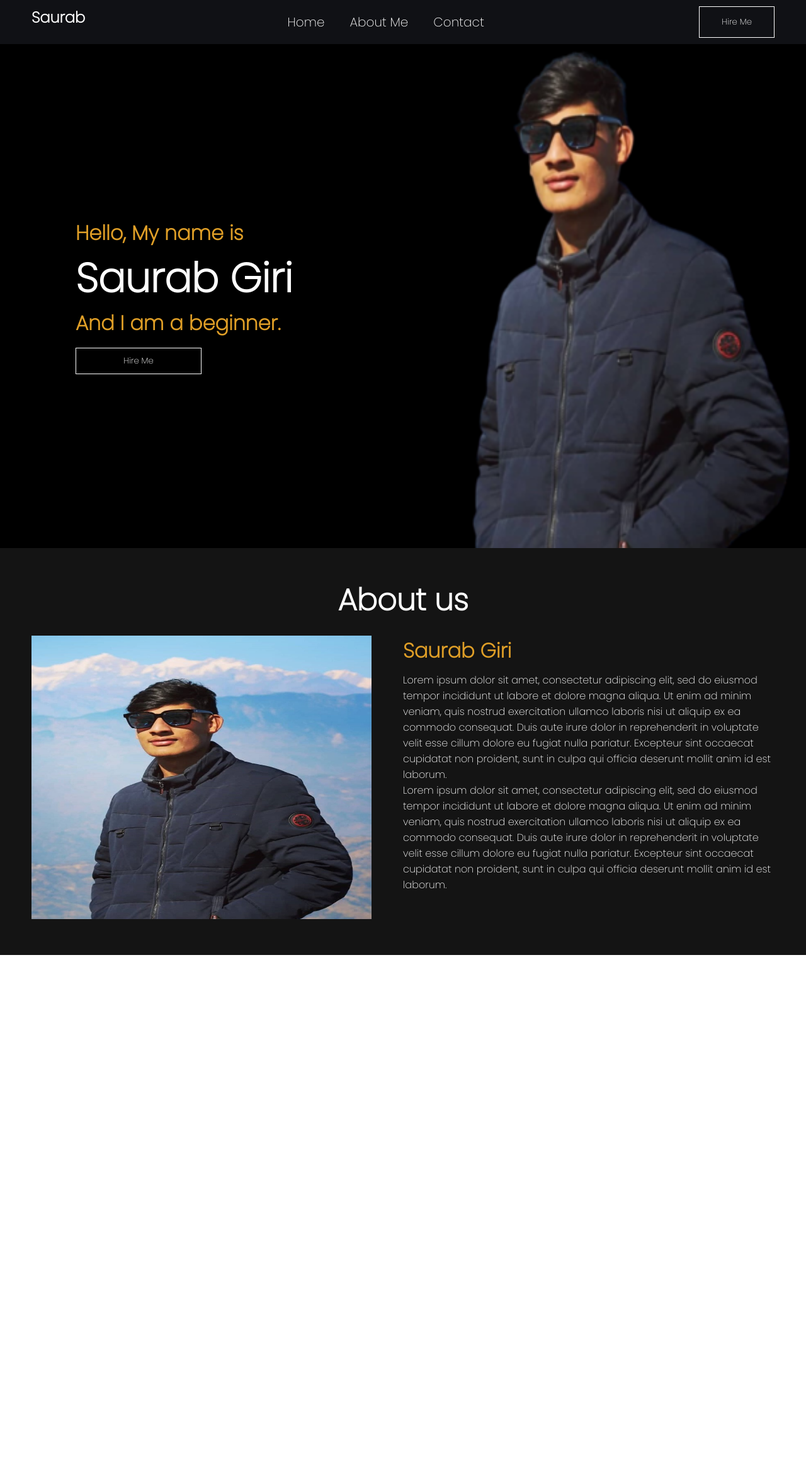
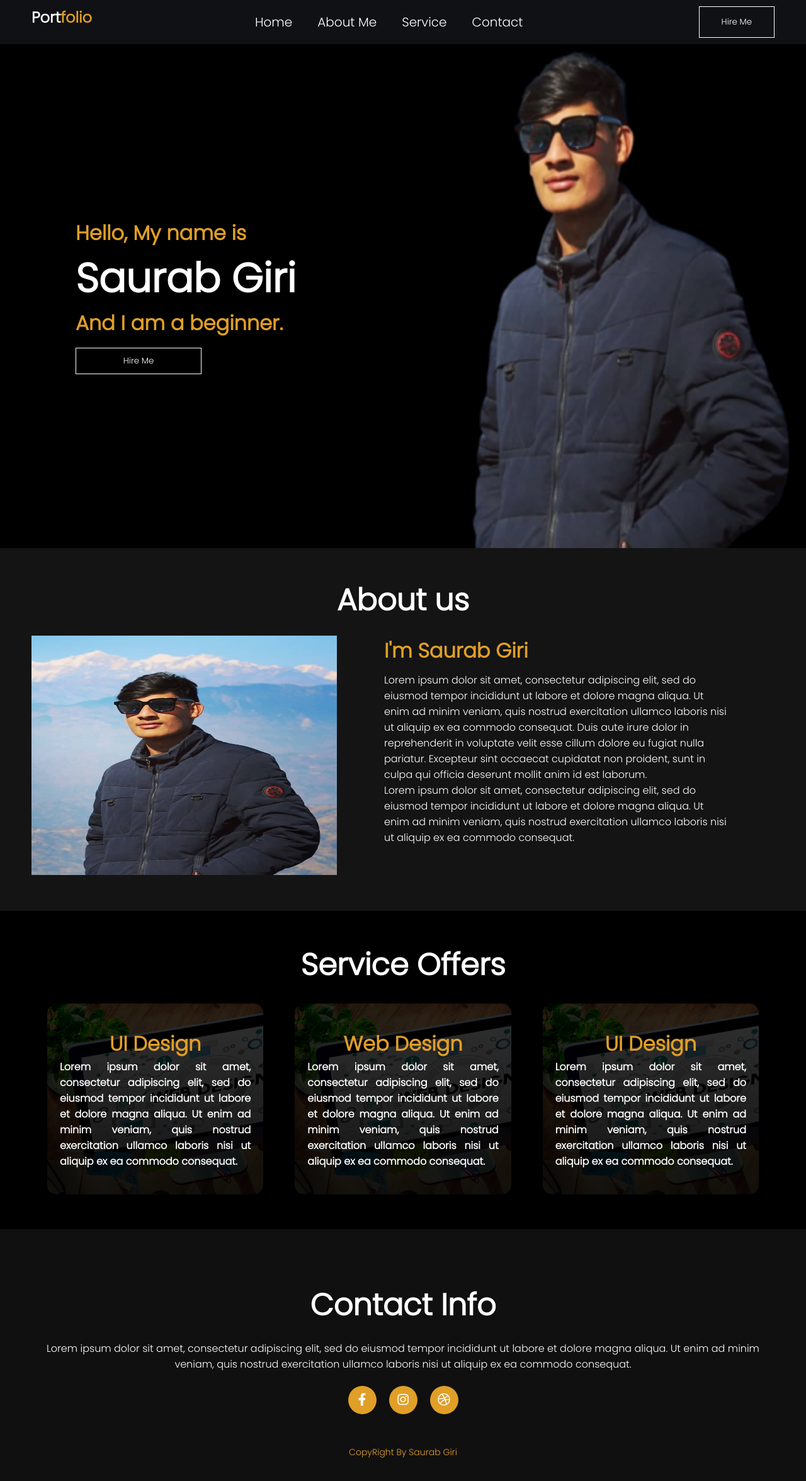
Before and after one commit to saurab-giri/Bootcamp-portfolio, a plain HTML site: page index.html in a window 1280 px wide. Shown: the whole page at 63% size. Before the commit the page ends 1516 px from the top, so only its background shows below. Drawn offline with Linux system fonts and the light colour scheme.

Commit message:
responsive css added

```diff
--- a/index.html
+++ b/index.html
@@ -3,24 +3,20 @@
 <head>
 	<title>My Portfolio</title>
 	<link rel="stylesheet" type="text/css" href="style.css">
-	<link href="https://fonts.googleapis.com/css2?family=Poppins:wght@200&display=swap" rel="stylesheet">
+	<link rel="stylesheet" href="https://cdnjs.cloudflare.com/ajax/libs/font-awesome/5.15.3/css/all.min.css" integrity="sha512-iBBXm8fW90+nuLcSKlbmrPcLa0OT92xO1BIsZ+ywDWZCvqsWgccV3gFoRBv0z+8dLJgyAHIhR35VZc2oM/gI1w=="
+	crossorigin="anonymous" referrerpolicy="no-referrer" />
 </head>
 <body>
 <header class="top-header">
 	<nav class="navigation-bar">
-
-			<h2> Saurab</h2>
-
-
-			<ul>
-				<li class="nav-item"><a href="#" class="nav-link">Home</a></li>
-				<li class="nav-item"><a href="#" class="nav-link">About Me</a></li>
-				<li class="nav-item"><a href="#" class="nav-link">Contact</a></li>
-			</ul>
-
-
-			<button class="btn">Hire Me</button>
-
+		<h2><a href="#" class="logo">Port<span>folio</span></a></h2>
+		<ul>
+			<li class="nav-item"><a href="#" class="nav-link">Home</a></li>
+			<li class="nav-item"><a href="#about" class="nav-link">About Me</a></li>
+			<li class="nav-item"><a href="#service" class="nav-link">Service</a></li>
+			<li class="nav-item"><a href="#contact" class="nav-link">Contact</a></li>
+		</ul>
+		<button class="btn">Hire Me</button>
 	</nav>
 </header>
 <div class="main-sec">
@@ -41,8 +37,8 @@
 			<img src="./images/photo.jpg" alt="photo">
 		</div>
 		<div id="intro">
-			<h2 class="about-title">Saurab Giri</h2>
-			<p>Lorem ipsum dolor sit amet, consectetur adipiscing elit,
+			<h2 class="about-title">I'm Saurab Giri</h2>
+			<p class="about-info">Lorem ipsum dolor sit amet, consectetur adipiscing elit,
 				sed do eiusmod tempor incididunt ut labore et dolore magna aliqua. Ut enim ad minim veniam,
 				quis nostrud exercitation ullamco laboris nisi ut aliquip ex ea commodo consequat.
 				 Duis aute irure dolor in reprehenderit in voluptate velit esse cillum dolore eu fugiat nulla pariatur.
@@ -50,10 +46,44 @@
 				 Lorem ipsum dolor sit amet, consectetur adipiscing elit,
 				  sed do eiusmod tempor incididunt ut labore et dolore magna aliqua. Ut enim ad minim veniam,
 				  quis nostrud exercitation ullamco laboris nisi ut aliquip ex ea commodo consequat.
-				  Duis aute irure dolor in reprehenderit in voluptate velit esse cillum dolore eu fugiat nulla pariatur.
-				  Excepteur sint occaecat cupidatat non proident, sunt in culpa qui officia deserunt mollit anim id est laborum.</p>
+				  </p>
 		</div>
 	</div>
 </section>
+<section id="service">
+	<h1 class="headings">Service Offers</h1>
+	<div class="service-box">
+		<div class="service-box1">
+			<h2 class="service-title">UI Design</h2>
+			<p class="service-info">Lorem ipsum dolor sit amet, consectetur adipiscing elit,
+				sed do eiusmod tempor incididunt ut labore et dolore magna aliqua. Ut enim ad minim veniam,
+				quis nostrud exercitation ullamco laboris nisi ut aliquip ex ea commodo consequat.</p>
+		</div>
+		<div class="service-box1">
+			<h2 class="service-title">Web Design</h2>
+			<p class="service-info">Lorem ipsum dolor sit amet, consectetur adipiscing elit,
+				sed do eiusmod tempor incididunt ut labore et dolore magna aliqua. Ut enim ad minim veniam,
+				quis nostrud exercitation ullamco laboris nisi ut aliquip ex ea commodo consequat.</p>
+		</div>
+		<div class="service-box1">
+			<h2 class="service-title">UI Design</h2>
+			<p class="service-info">Lorem ipsum dolor sit amet, consectetur adipiscing elit,
+				sed do eiusmod tempor incididunt ut labore et dolore magna aliqua. Ut enim ad minim veniam,
+				quis nostrud exercitation ullamco laboris nisi ut aliquip ex ea commodo consequat.</p>
+		</div>
+	</div>
+</section>
+<footer id="contact">
+	<h1 class="headings">Contact Info</h1>
+	<p class="contact-info">Lorem ipsum dolor sit amet, consectetur adipiscing elit,
+		sed do eiusmod tempor incididunt ut labore et dolore magna aliqua. Ut enim ad minim veniam,
+		quis nostrud exercitation ullamco laboris nisi ut aliquip ex ea commodo consequat.</p>
+	<div class="social">
+		<a href="#"><i class="fab fa-facebook-f"></i></a>
+		<a href="#"><i class="fab fa-instagram"></i></a>
+		<a href="#"><i class="fab fa-dribbble"></i></a>
+	</div>
+	<p class="end">CopyRight By Saurab Giri</p>
+</footer>
 </body>
 </html>
--- a/style.css
+++ b/style.css
@@ -1,8 +1,14 @@
+@font-face {
+  font-family: poppins;
+  src: url("./fonts/Poppins-Light.ttf");
+}
+
 * {
   padding: 0;
   margin: 0;
   box-sizing: border-box;
   font-family: poppins;
+  scroll-behavior: smooth;
 }
 .navigation-bar {
   padding: 10px 50px;
@@ -16,11 +22,15 @@
   justify-content: space-around;
   flex-direction: column;
 }
-.nav-box1 {
-  width: 25%;
-  display: inline-block;
+.logo {
+  text-decoration: none;
+  color: #fff;
+  font-weight: bold;
+  cursor: pointer;
 }
-
+.logo span {
+  color: rgb(224, 159, 39);
+}
 ul {
   list-style-type: none;
   margin: 0;
@@ -119,20 +129,16 @@ h1.headings {
   color: #fff;
 }
 
-.about-img {
-  width: 50%;
-}
-
 #intro {
-  width: 50%;
+  margin: 0 75px;
 }
 .pic {
   display: flex;
 }
 
 .pic img {
-  width: 540px;
-  height: 450px;
+  width: 485px;
+  height: 380px;
 }
 .about-title {
   color: rgb(224, 159, 39);
@@ -140,3 +146,132 @@ h1.headings {
   font-size: 2rem;
   margin-bottom: 10px;
 }
+#service {
+  background-color: #000;
+  padding: 50px;
+  color: #fff;
+}
+.service-title {
+  color: rgb(224, 159, 39);
+  text-align: center;
+  font-size: 2rem;
+}
+.service-box {
+  display: flex;
+  justify-content: space-between;
+}
+.service-box1 {
+  text-align: justify;
+  margin: 5px 25px;
+  background: #fff;
+  background: linear-gradient(0deg, rgb(0 0 0 / 92%), rgb(0 0 0 / 81%)),
+    url(./images/web.jpg);
+  background-repeat: no-repeat;
+  background-size: cover;
+  object-fit: cover;
+  color: #fff;
+  padding: 40px 20px;
+  border-radius: 15px;
+}
+.service-box1:hover {
+  transform: scale(1.1);
+  transition: 0.3s;
+  cursor: pointer;
+}
+p.service-info {
+  font-weight: 700;
+}
+footer {
+  position: relative;
+  width: 100%;
+  height: 400px;
+  background: #101010;
+  display: flex;
+  flex-direction: column;
+  align-items: center;
+  justify-content: center;
+  text-align: center;
+  color: #fff;
+}
+.contact-info {
+  padding: 0 50px;
+}
+.social {
+  display: flex;
+}
+.social a {
+  width: 45px;
+  height: 45px;
+  display: flex;
+  align-items: center;
+  justify-content: center;
+  background: rgb(224, 159, 39);
+  border-radius: 50%;
+  margin: 22px 10px;
+  color: white;
+  text-decoration: none;
+  font-size: 20px;
+}
+.social a:hover {
+  transform: scale(1.3);
+  transition: 0.3s;
+  cursor: pointer;
+}
+.end {
+  position: absolute;
+  color: rgb(224, 159, 39);
+  bottom: 35px;
+  font-size: 14px;
+}
+
+@media screen and (max-width: 768px) {
+  .service-box {
+    flex-direction: row;
+  }
+  .pic {
+    display: flex;
+  }
+}
+@media screen and (max-width: 1024px) {
+  .service-box {
+    display: flex;
+  }
+  .service-box1 {
+    margin-bottom: 50px;
+    padding: 40px 50px;
+  }
+  .main.left {
+    padding: 0 50px;
+  }
+
+  .pic {
+    display: block;
+  }
+  .pic img {
+    width: 100%;
+    height: auto;
+  }
+  #intro {
+    margin: 0;
+  }
+  h1.headings {
+    text-align: center;
+    font-size: 4rem;
+    padding-bottom: 20px;
+    color: #fff;
+  }
+  .about-title {
+    text-align: center;
+  }
+  p.about-info {
+    text-align: justify;
+  }
+  .service-title {
+    color: rgb(224, 159, 39);
+    text-align: center;
+    font-size: 3rem;
+  }
+  p.service-info {
+    font-weight: 400;
+  }
+}
```
Also changed, not shown: fonts/Poppins-Light.ttf (added), fonts/Poppins-Medium.ttf (added), fonts/Poppins.ttf (added), images/web.jpg (added).
